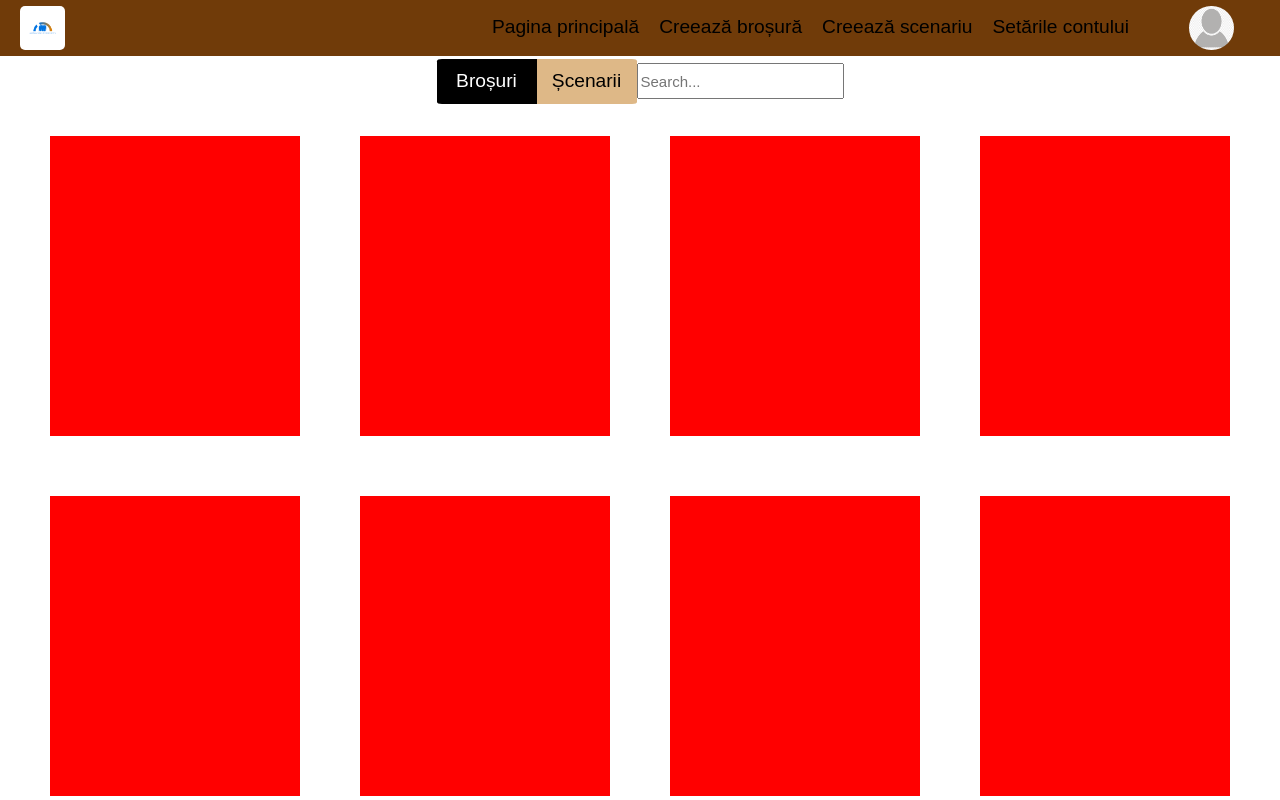
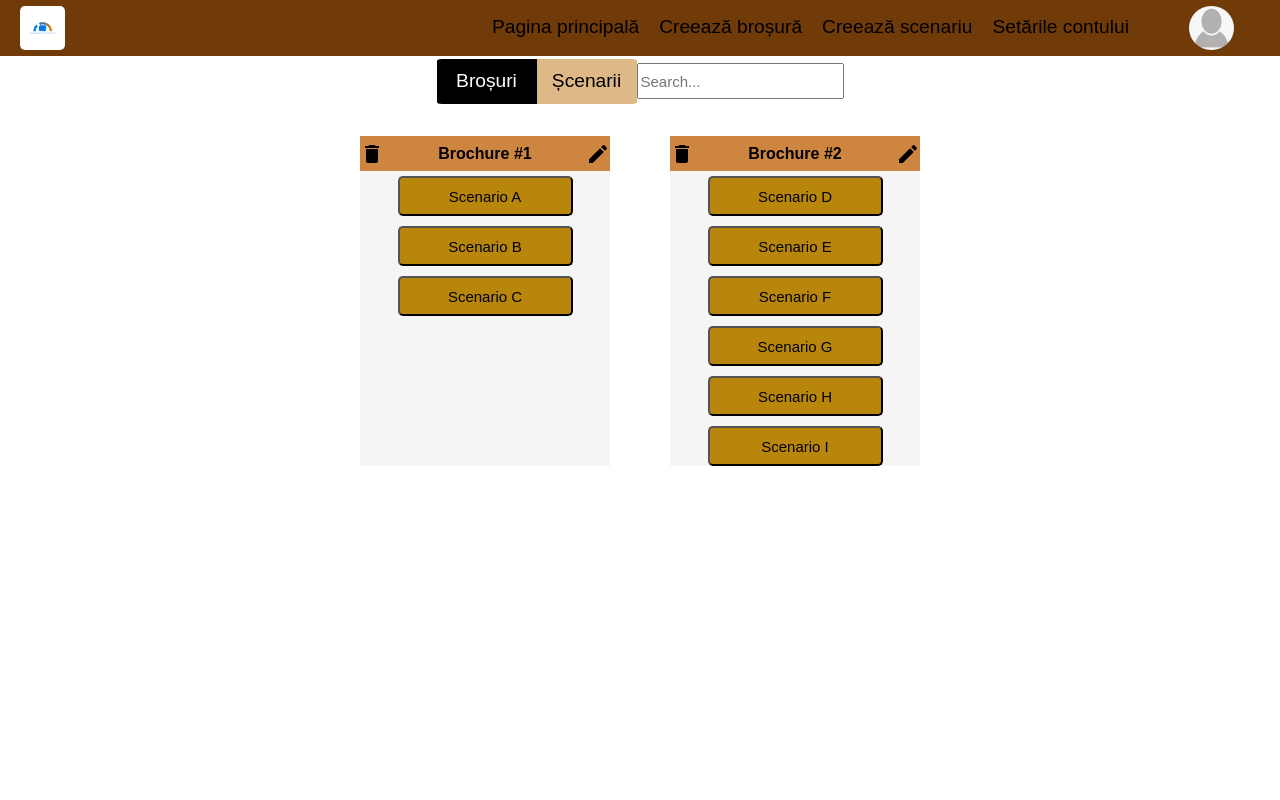
Before and after one commit to LeancaBogdan/ManagingConflicts, a React (Create React App) app in the folder managing_conflicts/: page / in a window 1280 px wide. Shown: the top 800 px of the page. Built offline with nearby package versions, Linux system fonts and the light colour scheme.

Commit message:
Brochure Card and Scenario Card

```diff
--- a/managing_conflicts/package.json
+++ b/managing_conflicts/package.json
@@ -3,6 +3,8 @@
   "version": "0.1.0",
   "private": true,
   "dependencies": {
+    "@material-ui/core": "^4.9.14",
+    "@material-ui/icons": "^4.9.1",
     "@testing-library/jest-dom": "^4.2.4",
     "@testing-library/react": "^9.5.0",
     "@testing-library/user-event": "^7.2.1",
--- a/managing_conflicts/src/components/CardsGrid/Card/Card.js
+++ b/managing_conflicts/src/components/CardsGrid/Card/Card.js
@@ -1,11 +1,18 @@
 import React from 'react';
 
 import classes from './Card.module.css';
+import CardBody from './CardBody/CardBody';
+import CardHeader from './CardHeader/CardHeader';
 
 const card = (props) => {
   return (
     <div className={classes.Card}>
-
+      <CardHeader
+        type={props.type}
+        title={props.name}/>
+      <CardBody
+        type={props.type}
+        info={props.body}/>
     </div>
   );
 }
--- a/managing_conflicts/src/components/CardsGrid/Card/Card.module.css
+++ b/managing_conflicts/src/components/CardsGrid/Card/Card.module.css
@@ -2,5 +2,4 @@
   width: 250px;
   height: 300px;
   margin: 30px;
-  background-color: red;
 }
--- /dev/null
+++ b/managing_conflicts/src/components/CardsGrid/Card/CardBody/CardBody.js
@@ -0,0 +1,26 @@
+import React from 'react';
+
+import classes from './CardBody.module.css';
+
+const cardBody = (props) => {
+  let body = null
+  if (props.type === "brochure") {
+    body = props.info.map(scenario => {
+      return (
+        <button
+          key={scenario.id}
+          className={classes.Scenario}>{scenario.name}</button>
+      );
+    })
+  } else {
+    body = <p className={classes.Description}>{props.info}</p>
+  }
+
+  return (
+    <div className={classes.CardBody}>
+      {body}
+    </div>
+  );
+}
+
+export default cardBody;
--- /dev/null
+++ b/managing_conflicts/src/components/CardsGrid/Card/CardBody/CardBody.module.css
@@ -0,0 +1,33 @@
+.CardBody {
+  background-color: whitesmoke;
+  width: 100%;
+  height: 100%;
+  overflow: scroll;
+  display: flex;
+  flex-direction: column;
+  align-items: center;
+}
+
+.Description {
+  margin: 5px;
+  text-align: justify;
+  line-height: 1.3;
+  text-indent: 15px;
+}
+
+.Scenario {
+  width: 70%;
+  height: 40px;
+  background-color: darkgoldenrod;
+  display: flex;
+  justify-content: center;
+  align-items: center;
+  margin: 5px 0;
+  border-radius: 5px;
+  font-size: 15px;
+  color: black;
+}
+
+.Scenario:hover {
+  background-color: darkorange;
+}
--- /dev/null
+++ b/managing_conflicts/src/components/CardsGrid/Card/CardHeader/CardHeader.js
@@ -0,0 +1,19 @@
+import React from 'react';
+
+import classes from './CardHeader.module.css'
+import { Delete, Edit, MoreHoriz } from '@material-ui/icons';
+
+const cardHeader = (props) => {
+
+  const rightCorner = props.type === "brochure" ? <Edit /> : <MoreHoriz />
+
+  return (
+    <div className={classes.CardHeader}>
+      <Delete />
+      <p><strong>{props.title}</strong></p>
+      {rightCorner}
+    </div>
+  );
+}
+
+export default cardHeader;
--- /dev/null
+++ b/managing_conflicts/src/components/CardsGrid/Card/CardHeader/CardHeader.module.css
@@ -0,0 +1,8 @@
+.CardHeader {
+  width: 100%;
+  height: 35px;
+  background-color: peru;
+  display: flex;
+  justify-content: space-between;
+  align-items: center;
+}
--- a/managing_conflicts/src/components/CardsGrid/CardsGrid.js
+++ b/managing_conflicts/src/components/CardsGrid/CardsGrid.js
@@ -4,19 +4,34 @@ import classes from './CardsGrid.module.css';
 import Card from './Card/Card';
 
 const cardsGrid = (props) => {
+  let cards = []
+  if (props.showBrochures) {
+    cards = props.brochures.map(brochure => {
+      const scenarios =[]
+      props.scenarios.map(scenario => {
+        if (scenario.brochure_id === brochure.id){
+          scenarios.push({id: scenario.id, name: scenario.name})
+        }
+      })
+      return <Card
+        key={brochure.id}
+        type="brochure"
+        name={brochure.name}
+        body={scenarios}/>
+    })
+  } else {
+    cards = props.scenarios.map(scenario => {
+      return <Card
+        key={scenario.id}
+        type="scenario"
+        name={scenario.name}
+        body={scenario.description}/>
+    })
+  }
+
   return (
     <div className={classes.CardsGrid}>
-      <Card />
-      <Card />
-      <Card />
-      <Card />
-      <Card />
-      <Card />
-      <Card />
-      <Card />
-      <Card />
-      <Card />
-      <Card />
+      {cards}
     </div>
   );
 }
--- a/managing_conflicts/src/components/TopBar/ToggleBar/ToggleItem/ToggleItem.js
+++ b/managing_conflicts/src/components/TopBar/ToggleBar/ToggleItem/ToggleItem.js
@@ -17,7 +17,8 @@ const toggleItem = (props) => {
   return (
     <button
       className={attachedClasses.join(' ')}
-      onClick={props.toggleClicked}>{props.children}</button>
+      onClick={props.toggleClicked}
+      disabled={props.active}>{props.children}</button>
   );
 }
 
--- a/managing_conflicts/src/containers/MainBody/MainBody.js
+++ b/managing_conflicts/src/containers/MainBody/MainBody.js
@@ -4,10 +4,78 @@ import Auxiliary from '../../hoc/Auxiliary/Auxiliary';
 import TopBar from '../../components/TopBar/TopBar';
 import CardsGrid from '../../components/CardsGrid/CardsGrid';
 
+const scenarios_dummy = [
+  {
+    id: 1,
+    name: "Scenario A",
+    description: "This is scenario A. All you have to do is to complete this scenario and then submit it. This is scenario A. All you have to do is to complete this scenario and then submit it. This is scenario A. All you have to do is to complete this scenario and then submit it. This is scenario A. All you have to do is to complete this scenario and then submit it. This is scenario A. All you have to do is to complete this scenario and then submit it. This is scenario A. All you have to do is to complete this scenario and then submit it. This is scenario A. All you have to do is to complete this scenario and then submit it. This is scenario A. All you have to do is to complete this scenario and then submit it. This is scenario A. All you have to do is to complete this scenario and then submit it. This is scenario A. All you have to do is to complete this scenario and then submit it.",
+    brochure_id: 1
+  },
+  {
+    id: 2,
+    name: "Scenario B",
+    description: "This is scenario B. All you have to do is to complete this scenario and then submit it.",
+    brochure_id: 1
+  },
+  {
+    id: 3,
+    name: "Scenario C",
+    description: "This is scenario C. All you have to do is to complete this scenario and then submit it.",
+    brochure_id: 1
+  },
+  {
+    id: 4,
+    name: "Scenario D",
+    description: "This is scenario D. All you have to do is to complete this scenario and then submit it.",
+    brochure_id: 2
+  },
+  {
+    id: 5,
+    name: "Scenario E",
+    description: "This is scenario E. All you have to do is to complete this scenario and then submit it.",
+    brochure_id: 2
+  },
+  {
+    id: 6,
+    name: "Scenario F",
+    description: "This is scenario F. All you have to do is to complete this scenario and then submit it.",
+    brochure_id: 2
+  },
+  {
+    id: 7,
+    name: "Scenario G",
+    description: "This is scenario G. All you have to do is to complete this scenario and then submit it.",
+    brochure_id: 2
+  },
+  {
+    id: 8,
+    name: "Scenario H",
+    description: "This is scenario H. All you have to do is to complete this scenario and then submit it.",
+    brochure_id: 2
+  },
+  {
+    id: 9,
+    name: "Scenario I",
+    description: "This is scenario I. All you have to do is to complete this scenario and then submit it.",
+    brochure_id: 2
+  }
+]
+
+const brochures_dummy = [
+  {
+    id: 1,
+    name: "Brochure #1",
+  },
+  {
+    id: 2,
+    name: "Brochure #2",
+  }
+]
+
 class MainBody extends Component {
   state = {
-    brochures: [],
-    scenarios: [],
+    brochures: [...brochures_dummy],
+    scenarios: [...scenarios_dummy],
     showBrochures: true,
   }
 
@@ -26,7 +94,10 @@ class MainBody extends Component {
           showBrochures={this.state.showBrochures}
           toggleClicked={this.toggleHandler}
           search={this.searchHandler}/>
-        <CardsGrid />
+        <CardsGrid
+          showBrochures={this.state.showBrochures}
+          brochures={this.state.brochures}
+          scenarios={this.state.scenarios}/>
       </Auxiliary>
     );
   }
```
Also changed, not shown: 1 other file (tests, documents, lock files or other folders).
